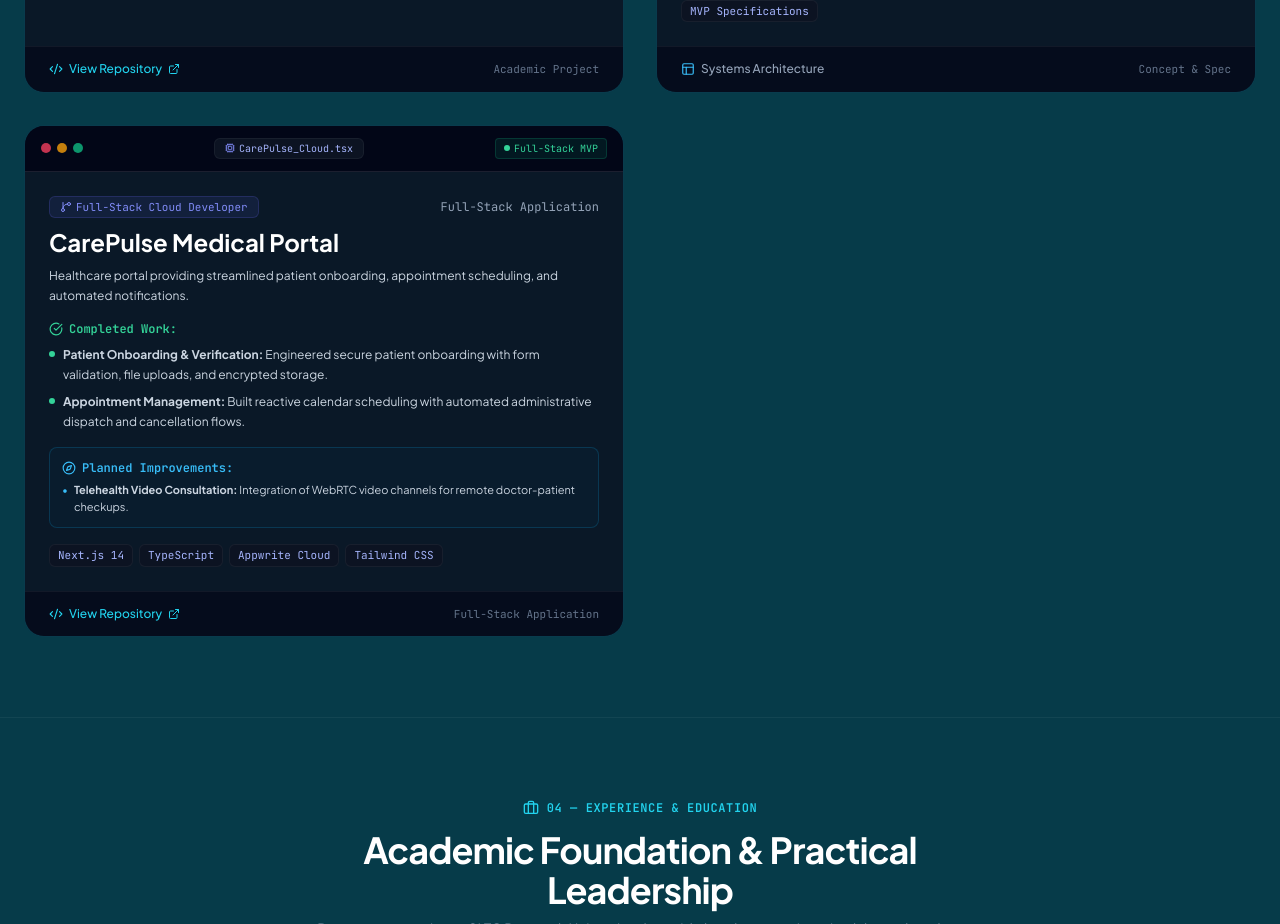
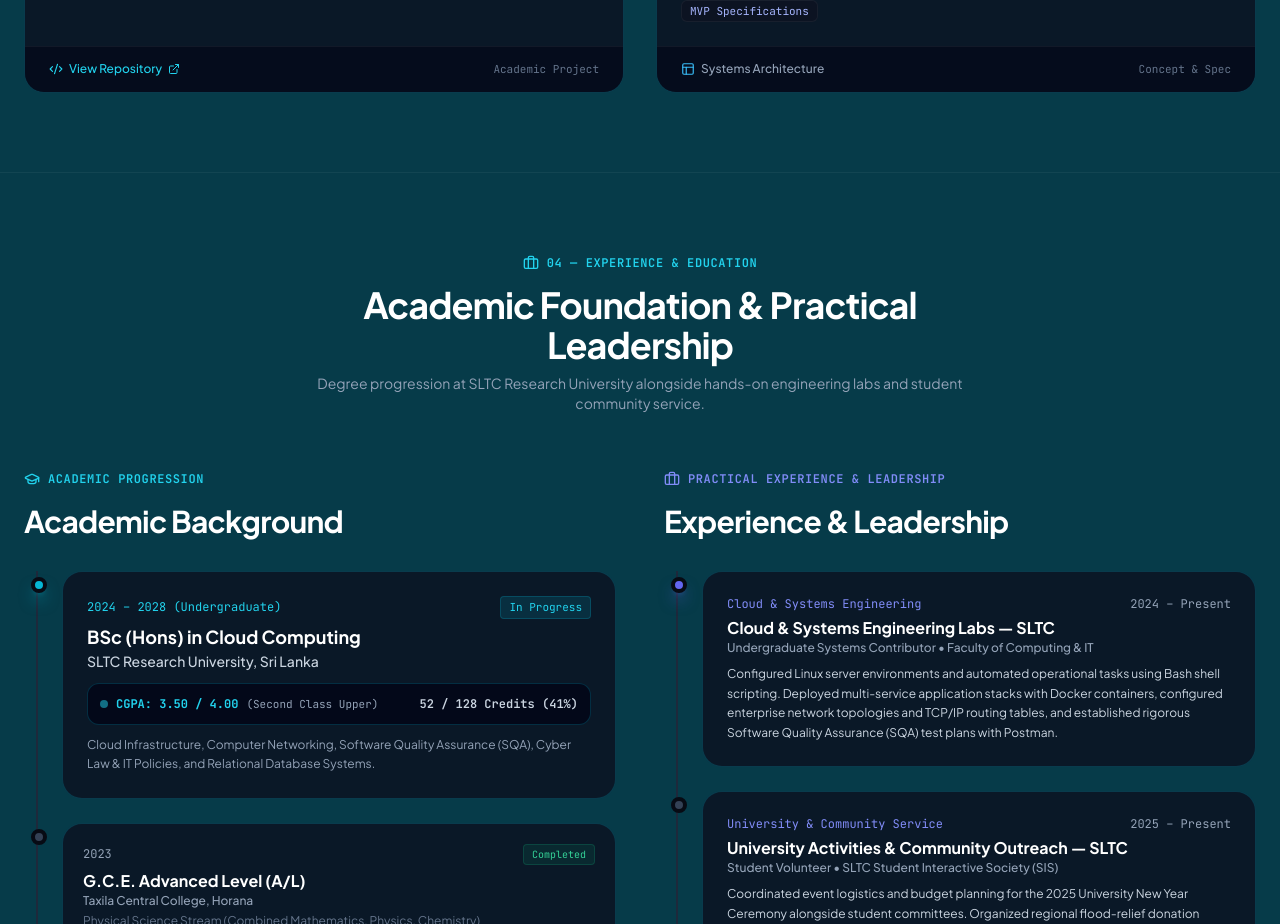
Before and after one commit to devpanda4real/Portfolio, a React (Vite) app: page / in a window 1280 px wide. Shown: the part 4700-5624 px from the top of the page. Built offline with nearby package versions, Linux system fonts and the light colour scheme; no server answers.

Commit message:
projects edit

```diff
--- a/src/data/projects.js
+++ b/src/data/projects.js
@@ -146,37 +146,5 @@ export const projectsData = [
         desc: "Plan to implement cloud-hosted serverless APIs for real-time tracking and digital payments."
       }
     ]
-  },
-  {
-    id: "carepulse",
-    title: "CarePulse Medical Portal",
-    fileName: "CarePulse_Cloud.tsx",
-    subtitle: "Healthcare portal providing streamlined patient onboarding, appointment scheduling, and automated notifications.",
-    badge: "Full-Stack MVP",
-    category: "cloud-web",
-    categoryLabel: "Cloud & Web",
-    status: "Full-Stack MVP",
-    statusType: "completed",
-    projectType: "Full-Stack Application",
-    githubUrl: "https://github.com/devpanda4real",
-    role: "Full-Stack Cloud Developer",
-    summary: "Healthcare portal providing streamlined patient onboarding, appointment scheduling, and automated notifications.",
-    tags: ["Next.js 14", "TypeScript", "Appwrite Cloud", "Tailwind CSS"],
-    completedContributions: [
-      {
-        title: "Patient Onboarding & Verification",
-        desc: "Engineered secure patient onboarding with form validation, file uploads, and encrypted storage."
-      },
-      {
-        title: "Appointment Management",
-        desc: "Built reactive calendar scheduling with automated administrative dispatch and cancellation flows."
-      }
-    ],
-    plannedImprovements: [
-      {
-        title: "Telehealth Video Consultation",
-        desc: "Integration of WebRTC video channels for remote doctor-patient checkups."
-      }
-    ]
   }
 ];
--- a/src/data/terminalData.js
+++ b/src/data/terminalData.js
@@ -123,13 +123,7 @@ Link: https://luxora.bond/
 Java Graph Engine & Shortest Path Algorithm
 In-memory graph modeling and Dijkstra/BFS routing for urban transit.
 Java · Graph Theory · Data Structures · OOP
-Link: https://github.com/devpanda4real/JAVA
-
-[3] CarePulse Hospital Management System
-Next.js 14 Medical Portal & Cloud Infrastructure
-Patient appointment management and automated notifications.
-Next.js · TypeScript · Appwrite · Tailwind CSS
-Link: https://github.com/devpanda4real`,
+Link: https://github.com/devpanda4real/JAVA`,
 
   github: `GitHub Profile: https://github.com/devpanda4real (@devpanda4real)
 Candidate:      Imesh Kaushalya — Cloud & Security Enthusiast
```
Also changed, not shown: serve.js (+10 -4 lines), 2 other files (tests, documents, lock files or other folders).
